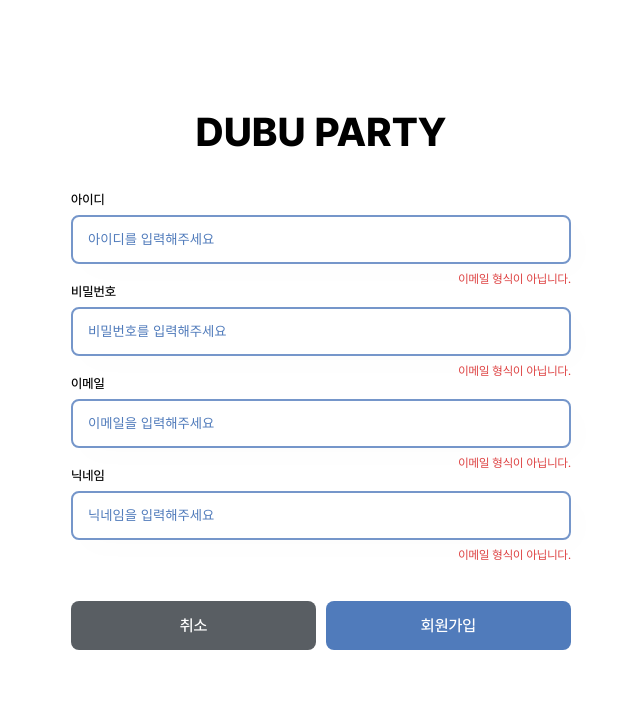
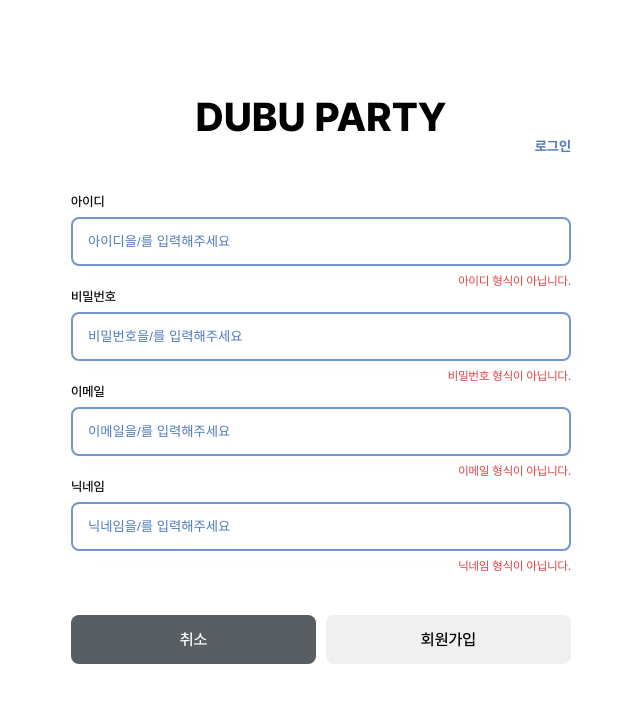
Before and after one commit to dubu-party/dubu-party, a Next.js app in the folder client/: page /register in a window 1280 px wide. Shown: the top 702 px of the page, without its empty margins (319-959 px from the left). Built offline with nearby package versions, Linux system fonts and the light colour scheme.

Commit message:
feat: 회원가입, 로그인 UI 변경 및 정규식 검사

```diff
--- a/client/src/components/atoms/BasicBtn.tsx
+++ b/client/src/components/atoms/BasicBtn.tsx
@@ -3,23 +3,25 @@ import styled from "@emotion/styled";
 import React from "react";
 
 interface BasicBtnProps {
+  disabled?: boolean;
   text: string;
   color?: string;
   onClick?: () => void; // TODO: 추후 필수로 바꾸기
 }
 export default function BasicBtn({
+  disabled,
   text,
   color = theme.color.placeholder,
   onClick,
 }: BasicBtnProps) {
   return (
-    <Container color={color} onClick={onClick}>
+    <Container disabled={disabled} color={color} onClick={onClick}>
       {text}
     </Container>
   );
 }
 
-const Container = styled.div<{ color: string }>`
+const Container = styled.button<{ color: string }>`
   width: 100%;
   padding: 15px;
   background: ${({ color }) => color};
@@ -35,4 +37,8 @@ const Container = styled.div<{ color: string }>`
     cursor: pointer;
     opacity: 0.8;
   }
+  &:disabled {
+    color: black;
+    background: #f0f0f0; // TODO: 색 설정하기
+  }
 `;
--- a/client/src/components/atoms/RegInput.tsx
+++ b/client/src/components/atoms/RegInput.tsx
@@ -1,19 +1,18 @@
 import theme from "@/styles/theme";
+import { emailRegEx, idRegEx, nameRegEx, passwordRegEx } from "@/utils/RegEx";
 import styled from "@emotion/styled";
 import React, { useState } from "react";
 
 interface RegInputProps {
   title: string;
-  placeholder: string;
   type?: string;
+  value: string;
+  onChange: (e: React.ChangeEvent<HTMLInputElement>) => void;
+  warning?: boolean; // TODO: 어던 형식인지 알려주기 위해 스트링으로 텍스트 받기
 }
 
-const RegInput = ({ title, placeholder, type }: RegInputProps) => {
-  const [value, setValue] = useState("");
-  const onChange = (e: React.ChangeEvent<HTMLInputElement>) => {
-    setValue(e.target.value);
-  };
-
+const RegInput = ({ title, type, value, onChange, warning }: RegInputProps) => {
+  const placeholder = `${title}을/를 입력해주세요`; // TODO: 분리하기?
   return (
     <Container>
       <Title>{title}</Title>
@@ -22,8 +21,9 @@ const RegInput = ({ title, placeholder, type }: RegInputProps) => {
         onChange={onChange}
         placeholder={placeholder}
         type={type || "text"}
+        data-reg={title}
       />
-      <Warning>이메일 형식이 아닙니다.</Warning>
+      <Warning>{warning ? "" : `${title} 형식이 아닙니다.`}</Warning>
     </Container>
   );
 };
@@ -64,4 +64,5 @@ const Warning = styled.div`
   font-family: ${theme.font.regular};
   font-size: 12px;
   color: ${theme.color.warning};
+  height: 15px;
 `;
--- a/client/src/pages/register/index.tsx
+++ b/client/src/pages/register/index.tsx
@@ -1,43 +1,120 @@
-import React from "react";
+import React, { useState } from "react";
 import styled from "@emotion/styled";
 import theme from "@/styles/theme";
 import BasicBtn from "@/components/atoms/BasicBtn";
-import LinkText from "@/components/atoms/LinkText";
 import RegInput from "@/components/atoms/RegInput";
 import Router, { useRouter } from "next/router";
+import { emailRegEx, idRegEx, nameRegEx, passwordRegEx } from "@/utils/RegEx";
+import LinkText from "@/components/atoms/LinkText";
 
+interface CheckProps {
+  id: boolean;
+  password: boolean;
+  email: boolean;
+  name: boolean;
+}
+// 아이디, 비밀번호, 이메일, 닉네임 필수 입력
+// TODO: alert 만들기
 const Register = () => {
+  const [id, setId] = useState<string>("");
+  const [password, setPassword] = useState<string>("");
+  const [email, setEmail] = useState<string>("");
+  const [name, setName] = useState<string>("");
+  const [isValid, setIsValid] = useState<CheckProps>({
+    id: false,
+    password: false,
+    email: false,
+    name: false,
+  });
+
   const onClickCancel = () => {
     Router.push("/");
   };
-  // 아이디, 비밀번호, 이메일, 닉네임 필수 입력
+
+  const checkValid = (value: string, type: string) => {
+    switch (type) {
+      case "아이디":
+        setId(value);
+        setIsValid((prev) => ({ ...prev, id: idRegEx.test(value) }));
+        break;
+      case "비밀번호":
+        setPassword(value);
+        setIsValid((prev) => ({
+          ...prev,
+          password: passwordRegEx.test(value),
+        }));
+        break;
+      case "이메일":
+        setEmail(value);
+        setIsValid((prev) => ({ ...prev, email: emailRegEx.test(value) }));
+        break;
+      case "닉네임":
+        setName(value);
+        setIsValid((prev) => ({ ...prev, name: nameRegEx.test(value) }));
+        break;
+      default:
+        setIsValid({
+          id: false,
+          password: false,
+          email: false,
+          name: false,
+        });
+        break;
+    }
+  };
+
+  const onChange = (e: React.ChangeEvent<HTMLInputElement>) => {
+    const newValue = e.target.value;
+    const type = e.target.dataset.reg;
+    checkValid(newValue, type || "");
+  };
+
+  const isFormValid = Object.values(isValid).every((valid) => valid);
+
   return (
     <Container>
       <Content>
-        <TitleText>DUBU PARTY</TitleText>
+        <UpperContainer>
+          <TitleText>DUBU PARTY</TitleText>
+          <LinkContainer>
+            <LinkText
+              text="로그인"
+              goto="login"
+              LinkEffect={false}
+              color={theme.color.placeholder}
+            />
+          </LinkContainer>
+        </UpperContainer>
+
         <RegInput
           title="아이디"
-          type="text"
-          placeholder="아이디를 입력해주세요"
+          value={id}
+          onChange={onChange}
+          warning={isValid.id}
         />
         <RegInput
           title="비밀번호"
           type="password"
-          placeholder="비밀번호를 입력해주세요"
+          value={password}
+          onChange={onChange}
+          warning={isValid.password}
         />
         <RegInput
           title="이메일"
           type="email"
-          placeholder="이메일을 입력해주세요"
+          value={email}
+          onChange={onChange}
+          warning={isValid.email}
         />
         <RegInput
           title="닉네임"
-          type="text"
-          placeholder="닉네임을 입력해주세요"
+          value={name}
+          onChange={onChange}
+          warning={isValid.name}
         />
         <ButtonContainer>
           <BasicBtn text="취소" color="#595e63" onClick={onClickCancel} />
-          <BasicBtn text="회원가입" />
+          <BasicBtn text="회원가입" disabled={!isFormValid} />
         </ButtonContainer>
       </Content>
     </Container>
@@ -50,8 +127,23 @@ const Container = styled.div`
   width: 100%;
   height: 100vh;
   display: flex;
+  flex-direction: column;
   justify-content: center;
   align-items: center;
+`;
+
+const UpperContainer = styled.div`
+  width: 100%;
+  display: flex;
+  flex-direction: column;
+  justify-content: flex-end;
+`;
+
+const LinkContainer = styled.div`
+  width: 100%;
+  display: flex;
+  justify-content: flex-end;
+  padding-bottom: 40px;
 `;
 
 const Content = styled.div`
@@ -72,6 +164,5 @@ const TitleText = styled.div`
   font-family: ${theme.font.extraBold};
   font-size: 40px;
   line-height: 42px;
-  padding-bottom: 40px;
   text-align: center;
 `;
--- a/client/src/utils/RegEx.ts
+++ b/client/src/utils/RegEx.ts
@@ -1,18 +1,7 @@
-const EMAIL_REGEX =
-  /^(([^<>()\[\]\.,;:\s@\"]+(\.[^<>()\[\]\.,;:\s@\"]+)*)|(\".+\"))@(([^<>()[\]\.,;:\s@\"]+\.)+[^<>()[\]\.,;:\s@\"]{2,})$/i;
+// TODO: 임시 추후 변경될 수 있음
+const idRegEx = /^[a-zA-Z0-9]{4,12}$/;
+const passwordRegEx = /^(?=.*[a-zA-Z])(?=.*[!@#$%^*+=-])(?=.*[0-9]).{8,25}$/;
+const emailRegEx = /^[^\s@]+@[^\s@]+\.[^\s@]+$/;
+const nameRegEx = /^[가-힣]{1,12}$/;
 
-// 이메일 형식이 맞지 않을 경우 (not valid)
-// if (!EMAIL_REGEX.test('test@test.com')) {
-// 	something do..
-// }
-
-const emailRegEx =
-  /^[A-Za-z0-9]([-_.]?[A-Za-z0-9])*@[A-Za-z0-9]([-_.]?[A-Za-z0-9])*\.[A-Za-z]{2,3}$/;
-
-const passwordRegEx = /^[A-Za-z0-9]{8,20}$/;
-
-// exec() : 문자열에서 일치하는 부분을 찾음. 일치한 문자열 및 기억한 모든 부분 문자열을 배열로 반환하거나 일치하는 부분이 없을 경우 null을 return함
-// test() : 문자열에 일치하는 부분이 있는지 확인하고, true 혹은 false를 return
-// match() : 모든 일치를 담은 배열을 반환, 일치가 없으면 null return
-// search() : 문자열에서 일치하는 부분을 탐색함. 일치하는 부분의 인덱스를 리턴하거나, 일치가 없는 경우 -1을 반환함
-// split() : 문자열에서 일치하는 부분을 찾고, 그 부분을 대체 문자열로 대체함
+export { idRegEx, passwordRegEx, emailRegEx, nameRegEx };
```
Also changed, not shown: client/src/pages/login/index.tsx (+24 -7 lines).
